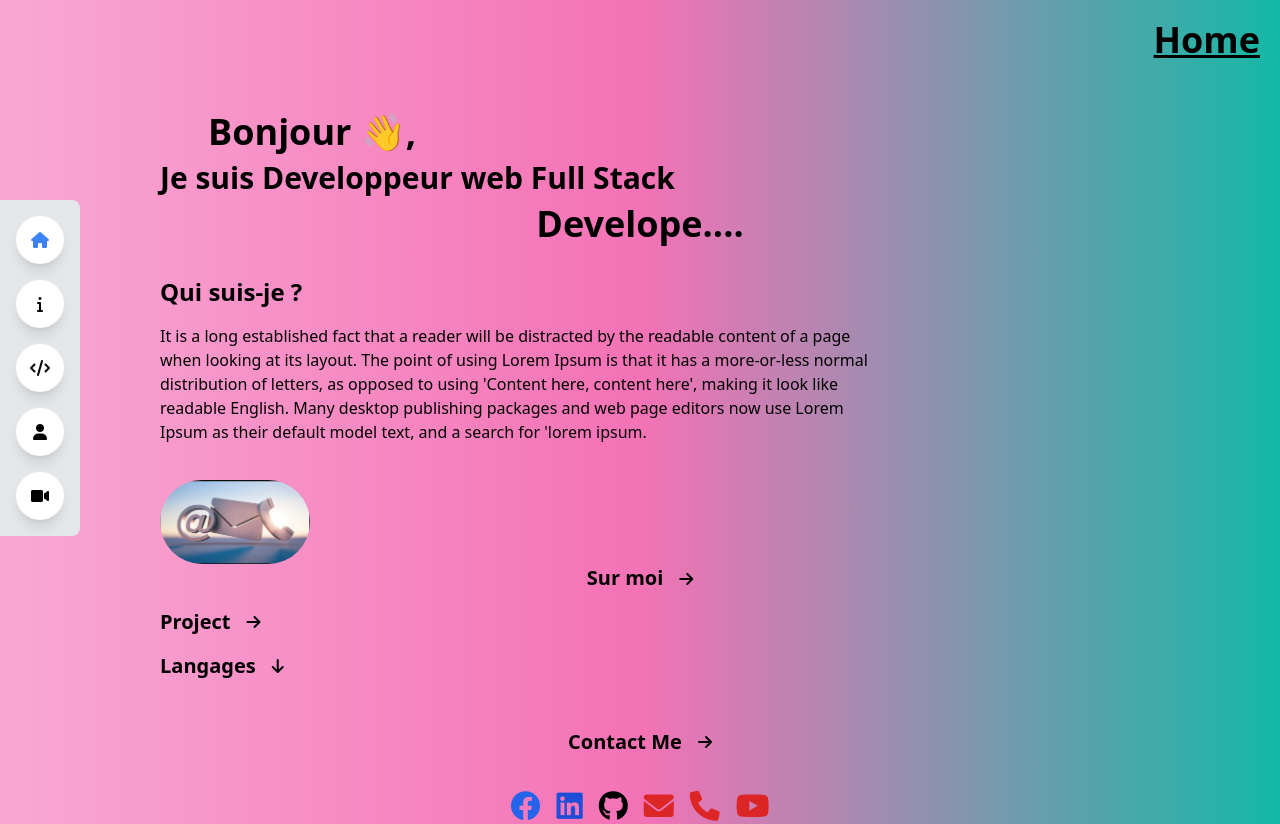
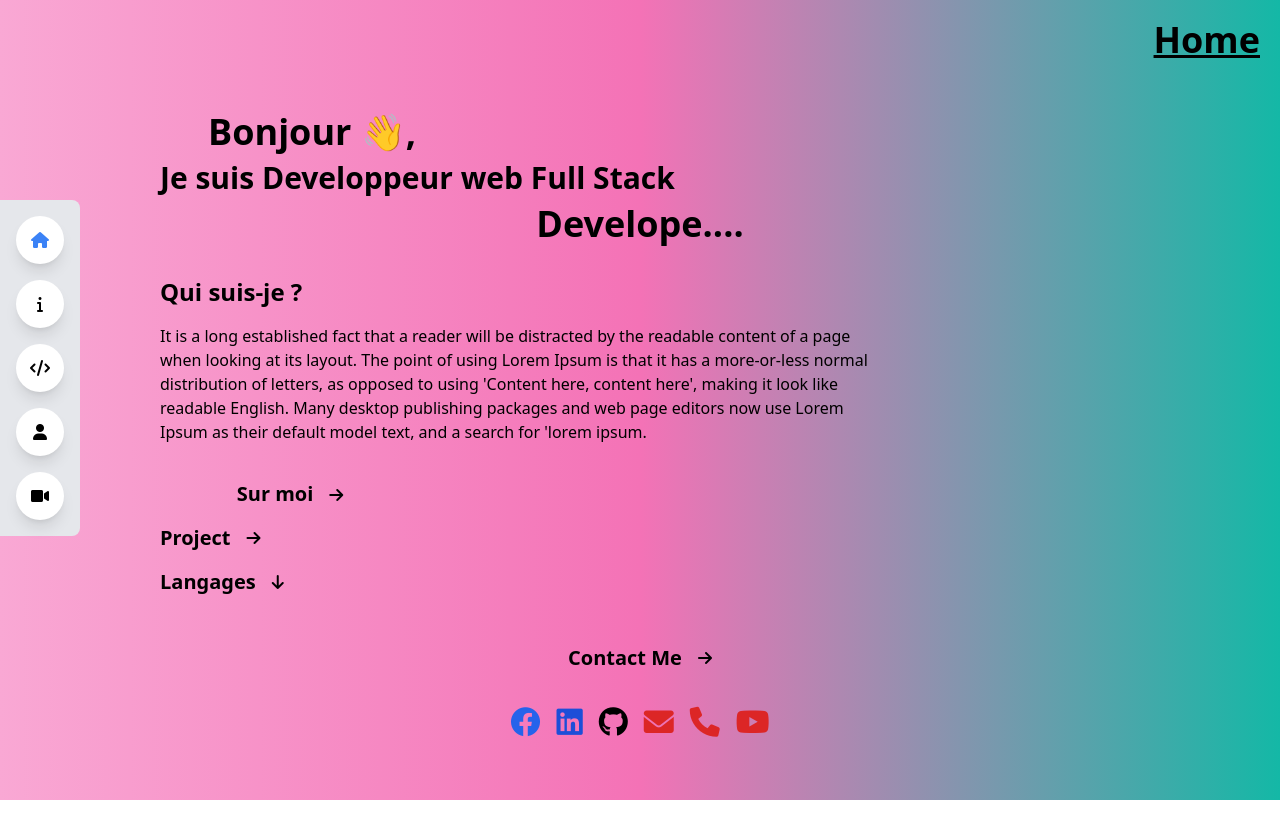
Before and after one commit to godwinsodogandji/port_folio, a Vue app in the folder port_folio_front/: page / in a window 1280 px wide. After the commit the page ends 800 px from the top, so only its background shows below. Built offline with nearby package versions, Linux system fonts and the light colour scheme.

Commit message:
homeView homeView

```diff
--- a/port_folio_front/src/views/HomeView.vue
+++ b/port_folio_front/src/views/HomeView.vue
@@ -3,7 +3,7 @@
     <!-- Header -->
     <header class="w-full flex justify-end p-5">
       <nav>
-        <a class="text-black text-4xl font-bold underline" href="/">
+        <a class="text-black text-4xl font-bold underline translate-x-6 " href="/">
           Home
         </a>
       </nav>
@@ -28,14 +28,15 @@
 
       <!-- Profile Image Section -->
       <section class="mt-9 ">
-        <img alt="" class="rounded-full" height="50" src="../assets/img/img_contact.png" width="150" />
+        <!-- <img alt="" class="rounded-full" height="50" src="../assets/img/img_contact.png" width="150" /> -->
       </section>
 
       <!-- Navigation Links -->
       <section >
         <div >
           <a class="text-left text-black text-xl font-bold mr-4" href="#">Sur moi</a>
-          <i class="fas fa-arrow-right text-black"></i>
+          <i class="fas fa-arrow-right  text-black" style="padding-right: 700px;"></i>
+
         </div>
         <div class="flex items-center mt-4">
           <a class="text-black text-xl font-bold mr-4" href="#">Project</a>
@@ -43,7 +44,7 @@
         </div>
         <div class="flex items-center mt-4">
           <a class="text-black text-xl font-bold mr-4" href="#">Langages</a>
-          <i class="fas fa-arrow-down text-black"></i>
+          <i class="fas fa-arrow-down text-black" ></i>
         </div>
       </section>
 
@@ -51,7 +52,7 @@
       <section class="mt-8 flex flex-col items-center">
         <div class="flex items-center mt-4">
           <a class="text-black text-xl font-bold mr-4" href="/contact">Contact Me</a>
-          <i class="fas fa-arrow-right text-black"></i>
+          <i class="fas fa-arrow-right  text-black" ></i>
         </div>
       </section>
 
```
